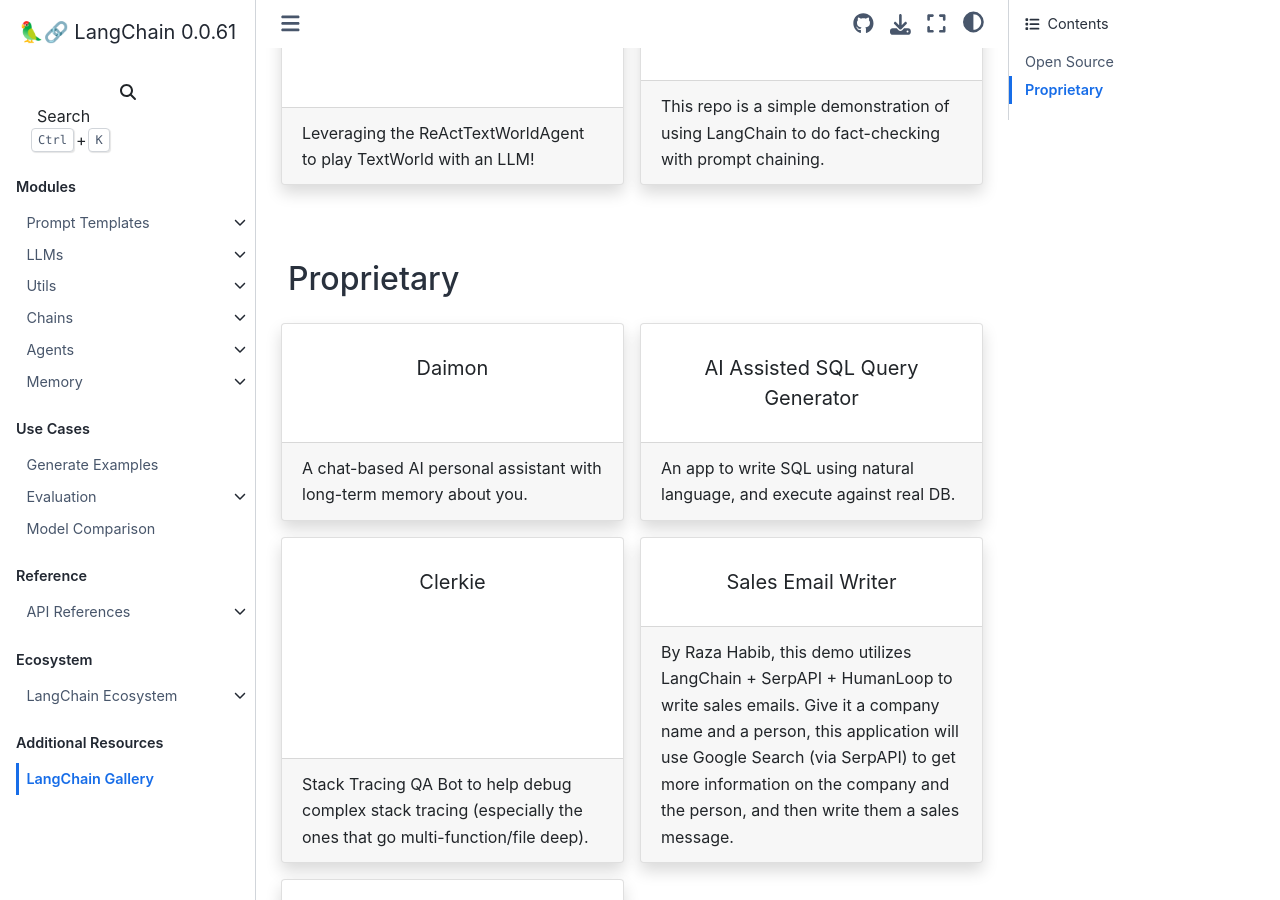
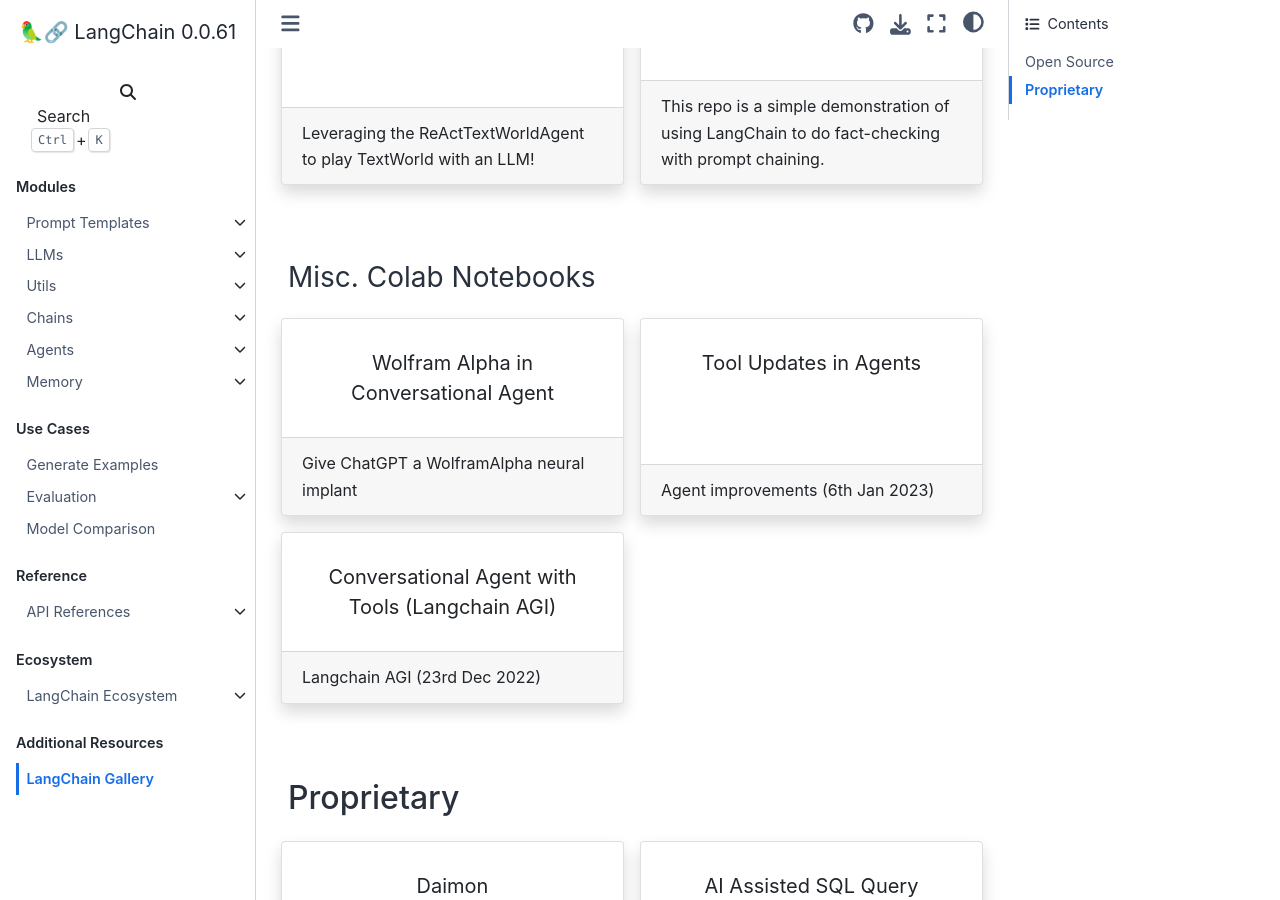
Before and after one commit to ZinedineDumas/React-Python, a Sphinx documentation site: the page built from docs/gallery.rst, in a window 1280 px wide and 900 px high, scrolled down 2229 px. Built offline with Sphinx 7.4.7 and the Sphinx Book theme 1.1.4, drawn with Linux system fonts in a browser that asks for light colours; pages that are not in the unit, such as notebooks, are missing from menus.

Commit message:
Add subsection for colab notebooks (#599)
Motivation is that these don't get lost in the Twitterverse!

```diff
--- a/docs/gallery.rst
+++ b/docs/gallery.rst
@@ -189,6 +189,44 @@ Open Source
 
     This repo is a simple demonstration of using LangChain to do fact-checking with prompt chaining.
 
+Misc. Colab Notebooks
+~~~~~~~~~~~~~~~
+
+.. panels::
+    :body: text-center
+
+    ---
+
+    .. link-button:: https://colab.research.google.com/drive/1AAyEdTz-Z6ShKvewbt1ZHUICqak0MiwR?usp=sharing
+        :type: url
+        :text: Wolfram Alpha in Conversational Agent
+        :classes: stretched-link btn-lg
+
+    +++
+
+    Give ChatGPT a WolframAlpha neural implant
+
+    ---
+
+    .. link-button:: https://colab.research.google.com/drive/1UsCLcPy8q5PMNQ5ytgrAAAHa124dzLJg?usp=sharing
+        :type: url
+        :text: Tool Updates in Agents
+        :classes: stretched-link btn-lg
+
+    +++
+
+    Agent improvements (6th Jan 2023)
+
+    ---
+
+    .. link-button:: https://colab.research.google.com/drive/1UsCLcPy8q5PMNQ5ytgrAAAHa124dzLJg?usp=sharing
+        :type: url
+        :text: Conversational Agent with Tools (Langchain AGI)
+        :classes: stretched-link btn-lg
+
+    +++
+
+    Langchain AGI (23rd Dec 2022)
 
 Proprietary
 -----------
```
